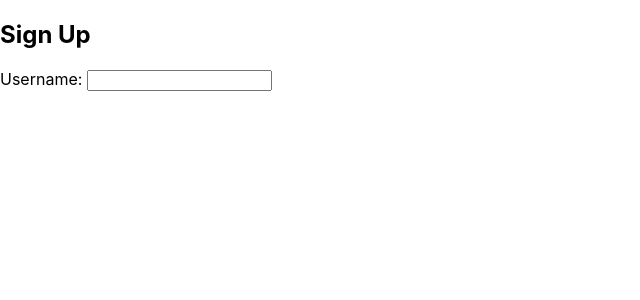
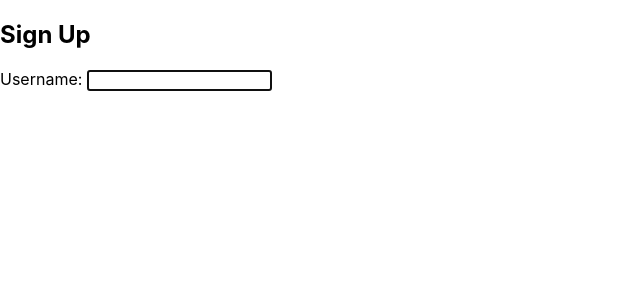
Before and after one commit to torressam333/react-registration, a React (Create React App) app: page / in a window 1280 px wide. Shown: the top 300 px of the page, without its empty margins (0-640 px from the left). Built offline with nearby package versions, Linux system fonts and the light colour scheme.

Commit message:
Use useref hook to maintain value of focus on the input

```diff
--- a/src/components/Form.js
+++ b/src/components/Form.js
@@ -6,7 +6,7 @@
  * Props coming into the form will come from implementation
  * i.e. The Register.js component
  */
-import { useState, useEffect } from "react";
+import { useState, useEffect, useRef } from "react";
 import { authRegex } from "../util/authRegex";
 
 const Form = ({ refOne }) => {
@@ -77,6 +77,7 @@ const Form = ({ refOne }) => {
         ariaInvalid={state.validName ? "false" : "true"}
         ariaDescribedby="uidnote"
         name="user"
+        isFocused
       >
         Username:
       </InputWithLabel>
@@ -96,8 +97,17 @@ const InputWithLabel = ({
   children,
   autoComplete,
   ariaInvalid,
-  ariaDescribedby
+  ariaDescribedby,
+  isFocused
 }) => {
+  const inputRef = useRef();
+
+  useEffect(() => {
+    if (isFocused && inputRef.current) {
+      inputRef.current.focus();
+    }
+  }, [isFocused]);
+
   return (
     <>
       <label htmlFor={id}>{children}</label>
@@ -113,6 +123,8 @@ const InputWithLabel = ({
         autoComplete={autoComplete}
         aria-invalid={ariaInvalid}
         aria-describedby={ariaDescribedby}
+        autoFocus={isFocused}
+        ref={inputRef}
       />
     </>
   );
```
